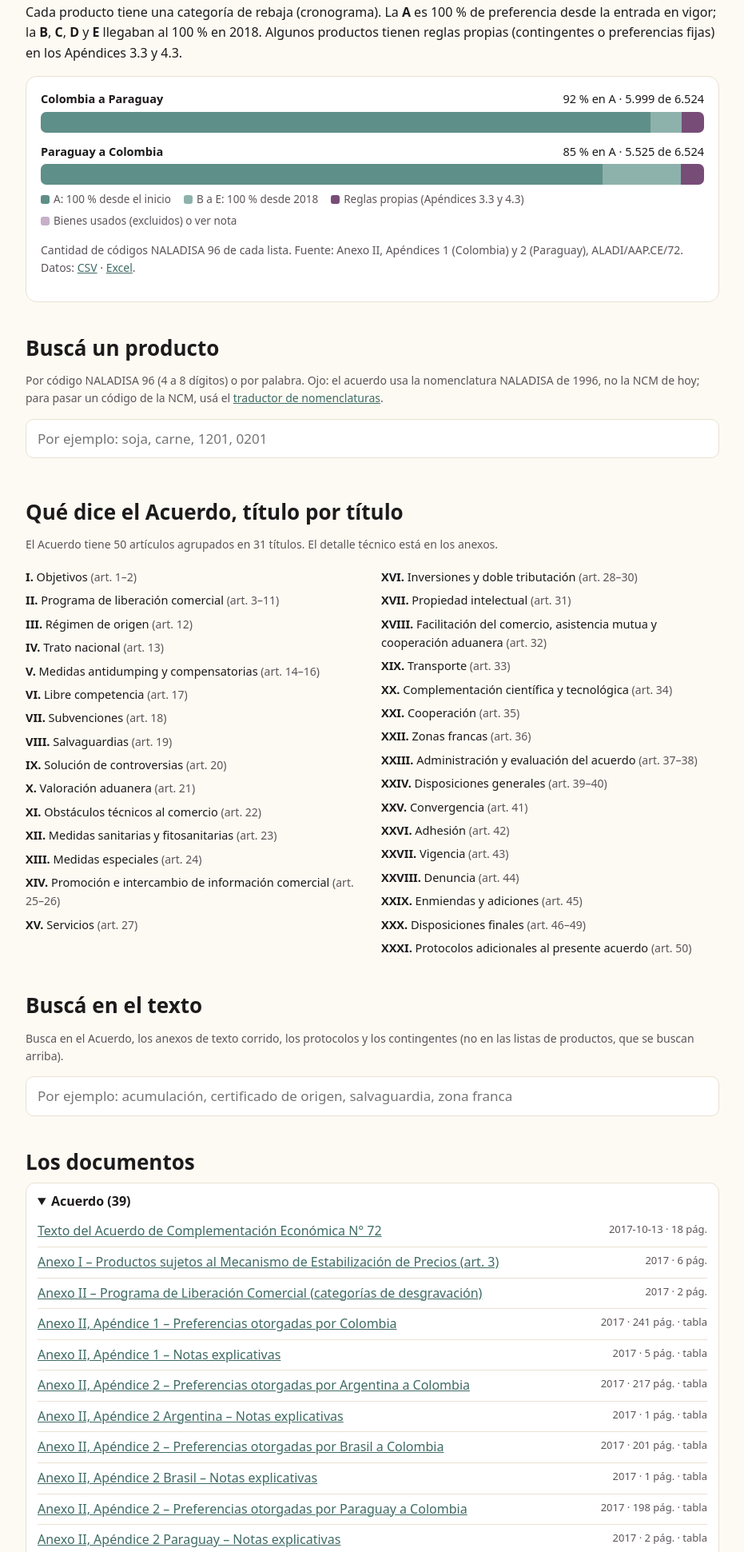
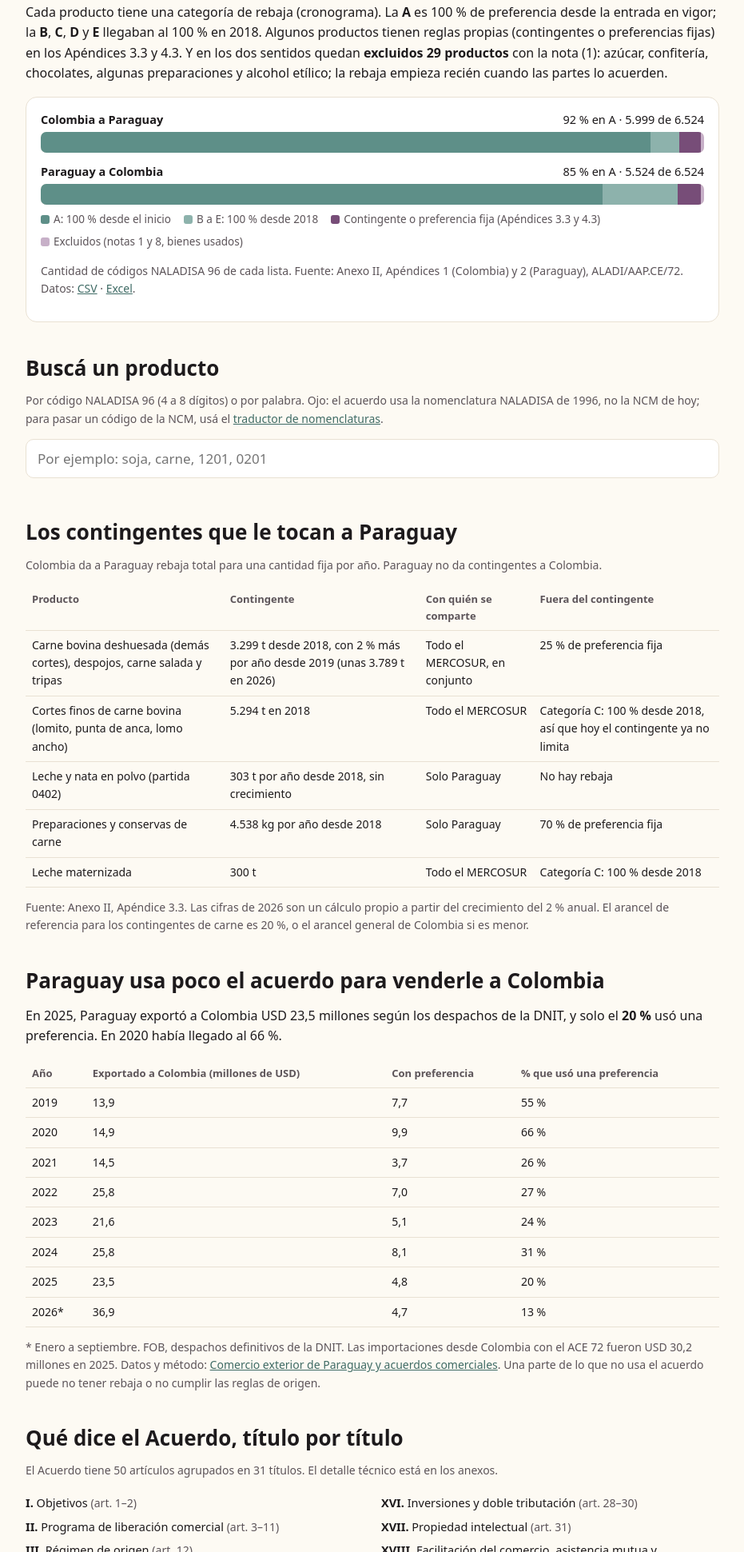
Before and after one commit to silvia-mov/textos-acuerdos-paraguay, a plain HTML site: page docs/index.html in a window 1280 px wide. Shown: the part 603-2544 px from the top of the page at 80% size, without its empty margins (174-1105 px from the left). Drawn offline with Linux system fonts and the light colour scheme.

Commit message:
ACE 72: notas explicativas y exclusiones, contingentes para Paraguay y uso del acuerdo en las exportaciones

```diff
--- a/docs/index.html
+++ b/docs/index.html
@@ -88,7 +88,7 @@ footer { margin-top:48px; padding:26px 0 48px; border-top:1px solid var(--line);
 <main class="wrap">
 
 <h2>Colombia da libre comercio inmediato al 92 % de los productos que le vende Paraguay</h2>
-<p>Cada producto tiene una categoría de rebaja (cronograma). La <b>A</b> es 100 % de preferencia desde la entrada en vigor; la <b>B</b>, <b>C</b>, <b>D</b> y <b>E</b> llegaban al 100 % en 2018. Algunos productos tienen reglas propias (contingentes o preferencias fijas) en los Apéndices 3.3 y 4.3.</p>
+<p>Cada producto tiene una categoría de rebaja (cronograma). La <b>A</b> es 100 % de preferencia desde la entrada en vigor; la <b>B</b>, <b>C</b>, <b>D</b> y <b>E</b> llegaban al 100 % en 2018. Algunos productos tienen reglas propias (contingentes o preferencias fijas) en los Apéndices 3.3 y 4.3. Y en los dos sentidos quedan <b>excluidos 29 productos</b> con la nota (1): azúcar, confitería, chocolates, algunas preparaciones y alcohol etílico; la rebaja empieza recién cuando las partes lo acuerden.</p>
 <div class="card">
   <div class="barras" id="barras"></div>
   <div class="ley" id="ley"></div>
@@ -99,6 +99,35 @@ footer { margin-top:48px; padding:26px 0 48px; border-top:1px solid var(--line);
 <p class="chica">Por código NALADISA 96 (4 a 8 dígitos) o por palabra. Ojo: el acuerdo usa la nomenclatura NALADISA de 1996, no la NCM de hoy; para pasar un código de la NCM, usá el <a href="https://silvia-mov.github.io/nomenclaturas-y-correlaciones-del-mercosur/">traductor de nomenclaturas</a>.</p>
 <input type="search" id="q-prod" placeholder="Por ejemplo: soja, carne, 1201, 0201" aria-label="Producto o código NALADISA">
 <div class="tw"><table id="t-prod" class="res"></table></div>
+
+<h2>Los contingentes que le tocan a Paraguay</h2>
+<p class="chica">Colombia da a Paraguay rebaja total para una cantidad fija por año. Paraguay no da contingentes a Colombia.</p>
+<div class="tw"><table>
+<thead><tr><th>Producto</th><th>Contingente</th><th>Con quién se comparte</th><th>Fuera del contingente</th></tr></thead>
+<tbody>
+<tr><td>Carne bovina deshuesada (demás cortes), despojos, carne salada y tripas</td><td>3.299 t desde 2018, con 2 % más por año desde 2019 (unas 3.789 t en 2026)</td><td>Todo el MERCOSUR, en conjunto</td><td>25 % de preferencia fija</td></tr>
+<tr><td>Cortes finos de carne bovina (lomito, punta de anca, lomo ancho)</td><td>5.294 t en 2018</td><td>Todo el MERCOSUR</td><td>Categoría C: 100 % desde 2018, así que hoy el contingente ya no limita</td></tr>
+<tr><td>Leche y nata en polvo (partida 0402)</td><td>303 t por año desde 2018, sin crecimiento</td><td>Solo Paraguay</td><td>No hay rebaja</td></tr>
+<tr><td>Preparaciones y conservas de carne</td><td>4.538 kg por año desde 2018</td><td>Solo Paraguay</td><td>70 % de preferencia fija</td></tr>
+<tr><td>Leche maternizada</td><td>300 t</td><td>Todo el MERCOSUR</td><td>Categoría C: 100 % desde 2018</td></tr>
+</tbody></table></div>
+<p class="note">Fuente: Anexo II, Apéndice 3.3. Las cifras de 2026 son un cálculo propio a partir del crecimiento del 2 % anual. El arancel de referencia para los contingentes de carne es 20 %, o el arancel general de Colombia si es menor.</p>
+
+<h2>Paraguay usa poco el acuerdo para venderle a Colombia</h2>
+<p>En 2025, Paraguay exportó a Colombia USD 23,5 millones según los despachos de la DNIT, y solo el <b>20 %</b> usó una preferencia. En 2020 había llegado al 66 %.</p>
+<div class="tw"><table>
+<thead><tr><th>Año</th><th>Exportado a Colombia (millones de USD)</th><th>Con preferencia</th><th>% que usó una preferencia</th></tr></thead>
+<tbody>
+<tr><td>2019</td><td>13,9</td><td>7,7</td><td>55 %</td></tr>
+<tr><td>2020</td><td>14,9</td><td>9,9</td><td>66 %</td></tr>
+<tr><td>2021</td><td>14,5</td><td>3,7</td><td>26 %</td></tr>
+<tr><td>2022</td><td>25,8</td><td>7,0</td><td>27 %</td></tr>
+<tr><td>2023</td><td>21,6</td><td>5,1</td><td>24 %</td></tr>
+<tr><td>2024</td><td>25,8</td><td>8,1</td><td>31 %</td></tr>
+<tr><td>2025</td><td>23,5</td><td>4,8</td><td>20 %</td></tr>
+<tr><td>2026*</td><td>36,9</td><td>4,7</td><td>13 %</td></tr>
+</tbody></table></div>
+<p class="note">* Enero a septiembre. FOB, despachos definitivos de la DNIT. Las importaciones desde Colombia con el ACE 72 fueron USD 30,2 millones en 2025. Datos y método: <a href="https://silvia-mov.github.io/comercio-exterior-paraguay-acuerdos/">Comercio exterior de Paraguay y acuerdos comerciales</a>. Una parte de lo que no usa el acuerdo puede no tener rebaja o no cumplir las reglas de origen.</p>
 
 <h2>Qué dice el Acuerdo, título por título</h2>
 <p class="chica">El Acuerdo tiene 50 artículos agrupados en 31 títulos. El detalle técnico está en los anexos.</p>
@@ -138,23 +167,29 @@ footer { margin-top:48px; padding:26px 0 48px; border-top:1px solid var(--line);
 const esc = s => String(s).replace(/[&<>"]/g, c => ({"&":"&amp;","<":"&lt;",">":"&gt;",'"':"&quot;"}[c]));
 const sinT = s => s.normalize("NFD").replace(/[̀-ͯ]/g, "").toLowerCase();
 const fmt = n => n.toLocaleString("es-PY");
-const COL = {A:"var(--s1)", B:"var(--s4)", C:"var(--s4)", D:"var(--s4)", E:"var(--s4)", V:"var(--s3)", X:"var(--s2)"};
-const grupo = c => /^[A]$/.test(c) ? "A" : /^[B-E]$/.test(c) ? "B" : /^Ver/.test(c) ? "V" : "X";
-const NOMG = {A:"A: 100 % desde el inicio", B:"B a E: 100 % desde 2018", V:"Reglas propias (Apéndices 3.3 y 4.3)", X:"Bienes usados (excluidos) o ver nota"};
+const COL = {A:"var(--s1)", B:"var(--s4)", V:"var(--s3)", X:"var(--s2)", N:"var(--line)"};
+const EXCL = n => /\((1|8)\)/.test(n || "");
+const grupo = (c, n) => EXCL(n) || /^Bienes/i.test(c) ? "X" : /^[A]$/.test(c) ? "A" : /^[B-E]$/.test(c) ? "B" : /^Ver Ap/.test(c) ? "V" : "N";
+const NOTAS = {1:"no se aplica la rebaja hasta que las partes lo acuerden", 2:"solo vehículos nuevos (del año o del anterior)", 3:"no se aplica a autopartes reconstruidas",
+  4:"solo motocicletas nuevas", 5:"no se aplica a motopartes reconstruidas", 6:"bienes de uso automotor: preferencia fija (ver apéndice)", 7:"no se aplica a desechos farmacéuticos",
+  8:"no se aplica; Colombia y Paraguay negociarán cuándo empieza"};
+const nota = n => (n || "").match(/\d+/g) ? (n.match(/\d+/g).map(k => `<div class="det">(${k}) ${NOTAS[k] || ""}</div>`).join("")) : "";
+const NOMG = {A:"A: 100 % desde el inicio", B:"B a E: 100 % desde 2018", V:"Contingente o preferencia fija (Apéndices 3.3 y 4.3)", X:"Excluidos (notas 1 y 8, bienes usados)", N:"Ver nota explicativa"};
 let P = [];
 // columnas: 0 código, 1 descripción, 2 Colombia→PY, 3 nota, 4 PY→Colombia, 5 nota, 6 detalle CO, 7 detalle PY, 8 requisito de origen
 fetch("ace72/preferencias.json").then(r => r.json()).then(d => {
   P = d;
   const host = document.getElementById("barras");
   [["Colombia a Paraguay", 2], ["Paraguay a Colombia", 4]].forEach(([nom, k]) => {
-    const n = {A:0, B:0, V:0, X:0}; d.forEach(r => n[grupo(r[k])]++);
+    const n = {A:0, B:0, V:0, X:0, N:0}; d.forEach(r => n[grupo(r[k], r[k+1])]++);
     const tot = d.length, pa = Math.round(100 * n.A / tot);
     host.insertAdjacentHTML("beforeend", `<div class="barra"><div class="t"><b>${nom}</b><span>${pa} % en A · ${fmt(n.A)} de ${fmt(tot)}</span></div><div class="pila">` +
-      ["A","B","V","X"].map(g => `<span style="width:${100*n[g]/tot}%;background:${COL[g]}" title="${NOMG[g]}: ${fmt(n[g])}"></span>`).join("") + "</div></div>");
+      ["A","B","V","X","N"].map(g => `<span style="width:${100*n[g]/tot}%;background:${COL[g]}" title="${NOMG[g]}: ${fmt(n[g])}"></span>`).join("") + "</div></div>");
   });
   document.getElementById("ley").innerHTML = ["A","B","V","X"].map(g => `<span><i style="background:${COL[g]}"></i>${NOMG[g]}</span>`).join("");
 });
-function cat(c) { if (!c) return '<span class="chica">sin dato</span>'; const g = grupo(c); return `<span class="cat" style="background:${g==="A"?"var(--s1)":g==="B"?"var(--s4)":g==="V"?"var(--s3)":"var(--s2)"};color:${g==="V"?"#fff":"#08261f"}">${esc(c.replace("Ver Apéndice","Ap."))}</span>`; }
+function cat(c, n) { if (!c) return '<span class="chica">sin dato</span>'; const g = grupo(c, n); const t = g === "X" ? "Excluido" : c.replace("Ver Apéndice","Ap.").replace(/^Bienes.*/, "Usado");
+  return `<span class="cat" style="background:${COL[g]};color:${g==="V"?"#fff":"#1d1a1c"}">${esc(t)}</span>`; }
 function detalle(t) { if (!t) return ""; return `<details style="padding:4px 8px;margin:4px 0 0"><summary class="chica">Ver detalle</summary><div class="det">${t.split(" | ").map(esc).join("<br>")}</div></details>`; }
 let tPr;
 document.getElementById("q-prod").addEventListener("input", e => { clearTimeout(tPr); tPr = setTimeout(() => buscarProd(e.target.value), 150); });
@@ -164,7 +199,7 @@ function buscarProd(q) {
   const dig = q.replace(/\D/g, ""), esCod = /^\d[\d.\s]*$/.test(q);
   const res = P.filter(r => esCod ? r[0].startsWith(dig) : sinT(r[1]).includes(q)).slice(0, 80);
   t.innerHTML = res.length ? `<thead><tr><th>Código</th><th>Producto</th><th>Colombia da a Paraguay</th><th>Paraguay da a Colombia</th><th>Requisito de origen</th></tr></thead><tbody>` +
-    res.map(r => `<tr><td class="cod">${r[0]}</td><td>${esc(r[1])}</td><td>${cat(r[2])} ${esc(r[3])}${detalle(r[6])}</td><td>${cat(r[4])} ${esc(r[5])}${detalle(r[7])}</td><td class="chica">${esc(r[8] || "General (Anexo IV)")}</td></tr>`).join("") + "</tbody>"
+    res.map(r => `<tr><td class="cod">${r[0]}</td><td>${esc(r[1])}</td><td>${cat(r[2], r[3])}${nota(r[3])}${detalle(r[6])}</td><td>${cat(r[4], r[5])}${nota(r[5])}${detalle(r[7])}</td><td class="chica">${esc(r[8] || "General (Anexo IV)")}</td></tr>`).join("") + "</tbody>"
     : '<tbody><tr><td class="chica">No hay productos con esa búsqueda.</td></tr></tbody>';
   if (res.length === 80) t.insertAdjacentHTML("beforeend", '<caption class="chica" style="caption-side:bottom;text-align:left">Se muestran los primeros 80. Escribí algo más preciso.</caption>');
 }
```
